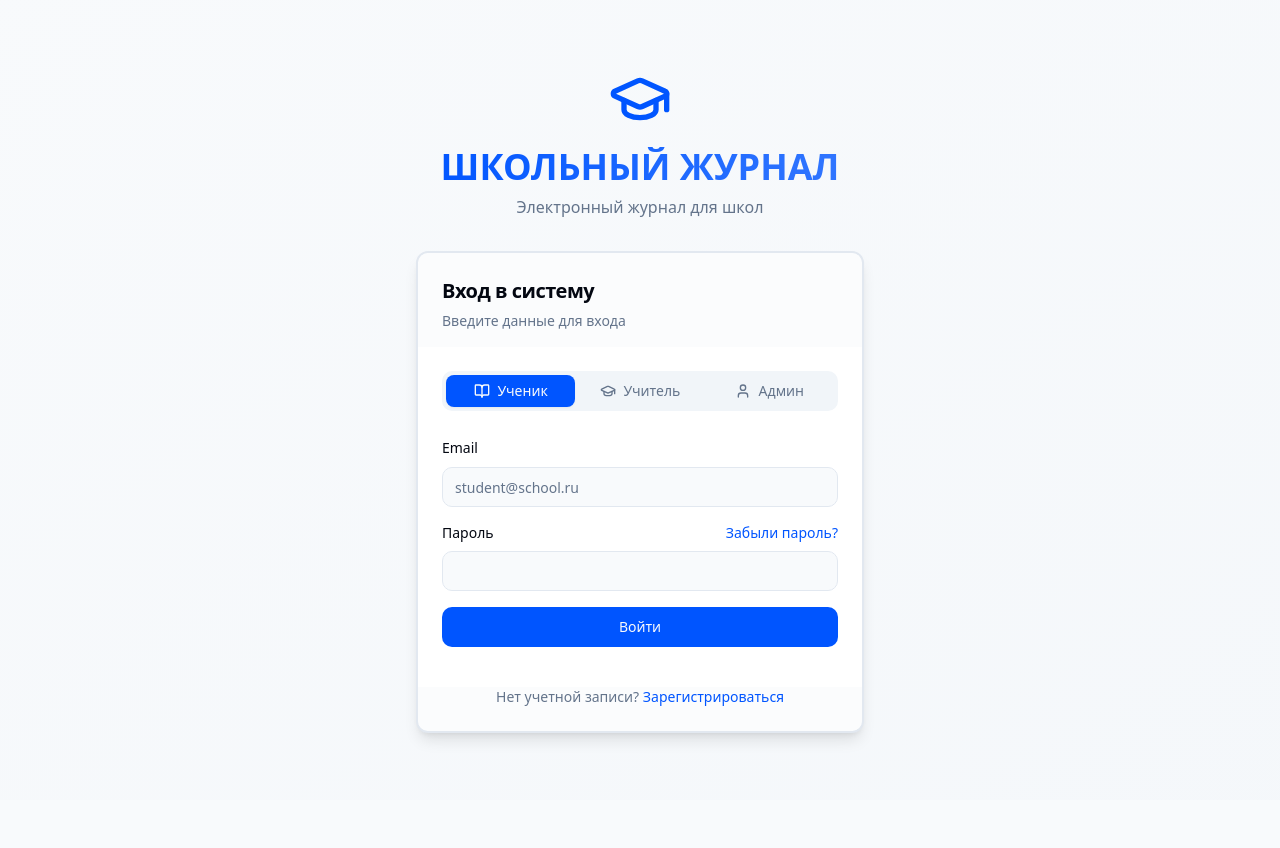
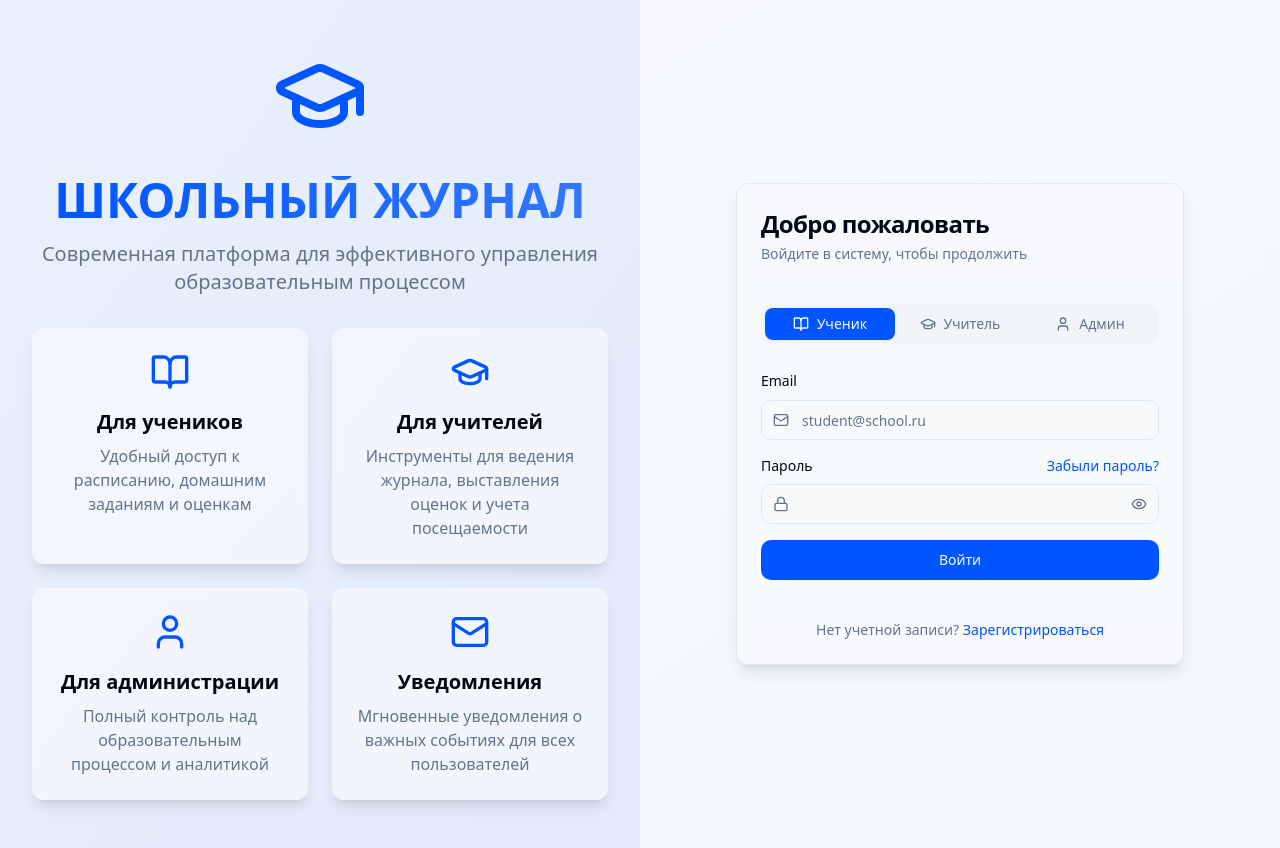
Before and after one commit to SNWT777/modern-journal-pal, a React (Vite) app: page /login in a window 1280 px wide. Before the commit the page ends 800 px from the top, so only its background shows below. Built offline with nearby package versions, Linux system fonts and the light colour scheme.

Commit message:
Refactor: Improve login page design
Improve the design of the login page.

```diff
--- a/src/pages/Login.tsx
+++ b/src/pages/Login.tsx
@@ -6,17 +6,20 @@ import { Button } from "@/components/ui/button";
 import { Input } from "@/components/ui/input";
 import { Label } from "@/components/ui/label";
 import { Tabs, TabsContent, TabsList, TabsTrigger } from "@/components/ui/tabs";
-import { GraduationCap, BookOpen, User, Loader2, ArrowLeft } from "lucide-react";
+import { GraduationCap, BookOpen, User, Loader2, ArrowLeft, Mail, Lock, Eye, EyeOff } from "lucide-react";
 import { useAuth } from "@/hooks/use-auth";
 import { Dialog, DialogContent, DialogDescription, DialogFooter, DialogHeader, DialogTitle } from "@/components/ui/dialog";
 import { Form, FormControl, FormField, FormItem, FormLabel, FormMessage } from "@/components/ui/form";
 import { z } from "zod";
 import { useForm } from "react-hook-form";
 import { zodResolver } from "@hookform/resolvers/zod";
+import { toast } from "sonner";
 
 const Login = () => {
   const [activeTab, setActiveTab] = useState<"login" | "register">("login");
   const [resetPasswordDialogOpen, setResetPasswordDialogOpen] = useState(false);
+  const [showPassword, setShowPassword] = useState(false);
+  const [showConfirmPassword, setShowConfirmPassword] = useState(false);
   const navigate = useNavigate();
   const { login, signup, resetPassword, isLoading } = useAuth();
 
@@ -30,6 +33,7 @@ const Login = () => {
     e.preventDefault();
     try {
       await login(email, password);
+      toast.success("Успешный вход в систему");
       navigate("/");
     } catch (error) {
       // Error is handled in auth context
@@ -63,6 +67,7 @@ const Login = () => {
   const onRegisterSubmit = async (values: z.infer<typeof registerSchema>) => {
     try {
       await signup(values.email, values.password, values.role, values.name);
+      toast.success("Регистрация успешна! Проверьте электронную почту для подтверждения.");
       setActiveTab("login");
     } catch (error) {
       // Error is handled in auth context
@@ -83,16 +88,61 @@ const Login = () => {
   const onResetPasswordSubmit = async (values: z.infer<typeof resetPasswordSchema>) => {
     try {
       await resetPassword(values.email);
+      toast.success("Инструкции по сбросу пароля отправлены на вашу почту");
       setResetPasswordDialogOpen(false);
     } catch (error) {
       // Error is handled in auth context
     }
   };
 
+  const togglePasswordVisibility = () => {
+    setShowPassword(!showPassword);
+  };
+
+  const toggleConfirmPasswordVisibility = () => {
+    setShowConfirmPassword(!showConfirmPassword);
+  };
+
   return (
-    <div className="flex items-center justify-center min-h-screen bg-gradient-to-br from-background/90 to-muted/50 px-4">
+    <div className="flex min-h-screen bg-gradient-to-br from-background/90 to-muted/50">
+      <div className="hidden lg:flex flex-1 bg-muted/30 items-center justify-center relative overflow-hidden">
+        <div className="absolute inset-0 bg-gradient-to-br from-primary/5 to-accent/10 z-0" />
+        <div className="relative z-10 flex flex-col items-center max-w-2xl mx-auto px-8 py-12 text-center">
+          <GraduationCap className="h-24 w-24 text-primary mb-8 animate-bounce" />
+          <h1 className="text-5xl font-bold mb-4 bg-gradient-to-r from-primary to-accent bg-clip-text text-transparent">
+            ШКОЛЬНЫЙ ЖУРНАЛ
+          </h1>
+          <p className="text-xl text-muted-foreground mb-8">
+            Современная платформа для эффективного управления образовательным процессом
+          </p>
+          <div className="grid grid-cols-1 md:grid-cols-2 gap-6 w-full max-w-2xl">
+            <div className="bg-background/70 backdrop-blur-sm p-6 rounded-xl shadow-lg">
+              <BookOpen className="h-10 w-10 text-primary mx-auto mb-4" />
+              <h3 className="text-xl font-semibold mb-2">Для учеников</h3>
+              <p className="text-muted-foreground">Удобный доступ к расписанию, домашним заданиям и оценкам</p>
+            </div>
+            <div className="bg-background/70 backdrop-blur-sm p-6 rounded-xl shadow-lg">
+              <GraduationCap className="h-10 w-10 text-primary mx-auto mb-4" />
+              <h3 className="text-xl font-semibold mb-2">Для учителей</h3>
+              <p className="text-muted-foreground">Инструменты для ведения журнала, выставления оценок и учета посещаемости</p>
+            </div>
+            <div className="bg-background/70 backdrop-blur-sm p-6 rounded-xl shadow-lg">
+              <User className="h-10 w-10 text-primary mx-auto mb-4" />
+              <h3 className="text-xl font-semibold mb-2">Для администрации</h3>
+              <p className="text-muted-foreground">Полный контроль над образовательным процессом и аналитикой</p>
+            </div>
+            <div className="bg-background/70 backdrop-blur-sm p-6 rounded-xl shadow-lg">
+              <Mail className="h-10 w-10 text-primary mx-auto mb-4" />
+              <h3 className="text-xl font-semibold mb-2">Уведомления</h3>
+              <p className="text-muted-foreground">Мгновенные уведомления о важных событиях для всех пользователей</p>
+            </div>
+          </div>
+        </div>
+      </div>
+
+      <div className="w-full lg:w-1/2 flex items-center justify-center p-8">
         <div className="w-full max-w-md">
-        <div className="text-center mb-8 animate-fade-in">
+          <div className="text-center mb-8 lg:hidden">
             <GraduationCap className="h-16 w-16 text-primary mx-auto mb-4" />
             <h1 className="text-4xl font-bold bg-gradient-to-r from-primary to-accent bg-clip-text text-transparent">
               ШКОЛЬНЫЙ ЖУРНАЛ
@@ -100,11 +150,11 @@ const Login = () => {
             <p className="text-muted-foreground mt-2">Электронный журнал для школ</p>
           </div>
 
-        <Card className="border-2 shadow-lg overflow-hidden">
-          <CardHeader className="bg-muted/30 pb-4">
+          <Card className="border shadow-lg overflow-hidden backdrop-blur-sm bg-background/90">
+            <CardHeader className="bg-muted/20 space-y-1 pb-4">
               <div className="flex justify-between items-center">
-              <CardTitle className="text-xl">
-                {activeTab === "login" ? "Вход в систему" : "Регистрация"}
+                <CardTitle className="text-2xl">
+                  {activeTab === "login" ? "Добро пожаловать" : "Создание аккаунта"}
                 </CardTitle>
 
                 {activeTab === "register" && (
@@ -121,8 +171,8 @@ const Login = () => {
               </div>
               <CardDescription>
                 {activeTab === "login"
-                ? "Введите данные для входа"
-                : "Создайте новую учетную запись"}
+                  ? "Войдите в систему, чтобы продолжить"
+                  : "Заполните форму для регистрации"}
               </CardDescription>
             </CardHeader>
 
@@ -149,6 +199,8 @@ const Login = () => {
                       <form onSubmit={handleLogin} className="space-y-4">
                         <div className="space-y-2">
                           <Label htmlFor="email">Email</Label>
+                          <div className="relative">
+                            <Mail className="absolute left-3 top-1/2 transform -translate-y-1/2 h-4 w-4 text-muted-foreground" />
                             <Input
                               id="email"
                               type="email"
@@ -156,8 +208,9 @@ const Login = () => {
                               value={email}
                               onChange={(e) => setEmail(e.target.value)}
                               required
-                          className="transition-all focus-visible:ring-primary"
+                              className="pl-10 transition-all focus-visible:ring-primary"
                             />
+                          </div>
                         </div>
                         <div className="space-y-2">
                           <div className="flex items-center justify-between">
@@ -171,14 +224,26 @@ const Login = () => {
                               Забыли пароль?
                             </Button>
                           </div>
+                          <div className="relative">
+                            <Lock className="absolute left-3 top-1/2 transform -translate-y-1/2 h-4 w-4 text-muted-foreground" />
                             <Input
                               id="password"
-                          type="password"
+                              type={showPassword ? "text" : "password"}
                               value={password}
                               onChange={(e) => setPassword(e.target.value)}
                               required
-                          className="transition-all focus-visible:ring-primary"
+                              className="pl-10 pr-10 transition-all focus-visible:ring-primary"
                             />
+                            <Button
+                              type="button"
+                              variant="ghost"
+                              size="icon"
+                              className="absolute right-0 top-0 h-full px-3 text-muted-foreground hover:text-foreground"
+                              onClick={togglePasswordVisibility}
+                            >
+                              {showPassword ? <EyeOff className="h-4 w-4" /> : <Eye className="h-4 w-4" />}
+                            </Button>
+                          </div>
                         </div>
                         <Button type="submit" className="w-full" disabled={isLoading}>
                           {isLoading ? (
@@ -197,6 +262,8 @@ const Login = () => {
                       <form onSubmit={handleLogin} className="space-y-4">
                         <div className="space-y-2">
                           <Label htmlFor="email">Email</Label>
+                          <div className="relative">
+                            <Mail className="absolute left-3 top-1/2 transform -translate-y-1/2 h-4 w-4 text-muted-foreground" />
                             <Input
                               id="email"
                               type="email"
@@ -204,8 +271,9 @@ const Login = () => {
                               value={email}
                               onChange={(e) => setEmail(e.target.value)}
                               required
-                          className="transition-all focus-visible:ring-primary"
+                              className="pl-10 transition-all focus-visible:ring-primary"
                             />
+                          </div>
                         </div>
                         <div className="space-y-2">
                           <div className="flex items-center justify-between">
@@ -219,14 +287,26 @@ const Login = () => {
                               Забыли пароль?
                             </Button>
                           </div>
+                          <div className="relative">
+                            <Lock className="absolute left-3 top-1/2 transform -translate-y-1/2 h-4 w-4 text-muted-foreground" />
                             <Input
                               id="password"
-                          type="password"
+                              type={showPassword ? "text" : "password"}
                               value={password}
                               onChange={(e) => setPassword(e.target.value)}
                               required
-                          className="transition-all focus-visible:ring-primary"
+                              className="pl-10 pr-10 transition-all focus-visible:ring-primary"
                             />
+                            <Button
+                              type="button"
+                              variant="ghost"
+                              size="icon"
+                              className="absolute right-0 top-0 h-full px-3 text-muted-foreground hover:text-foreground"
+                              onClick={togglePasswordVisibility}
+                            >
+                              {showPassword ? <EyeOff className="h-4 w-4" /> : <Eye className="h-4 w-4" />}
+                            </Button>
+                          </div>
                         </div>
                         <Button type="submit" className="w-full" disabled={isLoading}>
                           {isLoading ? (
@@ -245,6 +325,8 @@ const Login = () => {
                       <form onSubmit={handleLogin} className="space-y-4">
                         <div className="space-y-2">
                           <Label htmlFor="email">Email</Label>
+                          <div className="relative">
+                            <Mail className="absolute left-3 top-1/2 transform -translate-y-1/2 h-4 w-4 text-muted-foreground" />
                             <Input
                               id="email"
                               type="email"
@@ -252,8 +334,9 @@ const Login = () => {
                               value={email}
                               onChange={(e) => setEmail(e.target.value)}
                               required
-                          className="transition-all focus-visible:ring-primary"
+                              className="pl-10 transition-all focus-visible:ring-primary"
                             />
+                          </div>
                         </div>
                         <div className="space-y-2">
                           <div className="flex items-center justify-between">
@@ -267,14 +350,26 @@ const Login = () => {
                               Забыли пароль?
                             </Button>
                           </div>
+                          <div className="relative">
+                            <Lock className="absolute left-3 top-1/2 transform -translate-y-1/2 h-4 w-4 text-muted-foreground" />
                             <Input
                               id="password"
-                          type="password"
+                              type={showPassword ? "text" : "password"}
                               value={password}
                               onChange={(e) => setPassword(e.target.value)}
                               required
-                          className="transition-all focus-visible:ring-primary"
+                              className="pl-10 pr-10 transition-all focus-visible:ring-primary"
                             />
+                            <Button
+                              type="button"
+                              variant="ghost"
+                              size="icon"
+                              className="absolute right-0 top-0 h-full px-3 text-muted-foreground hover:text-foreground"
+                              onClick={togglePasswordVisibility}
+                            >
+                              {showPassword ? <EyeOff className="h-4 w-4" /> : <Eye className="h-4 w-4" />}
+                            </Button>
+                          </div>
                         </div>
                         <Button type="submit" className="w-full" disabled={isLoading}>
                           {isLoading ? (
@@ -290,7 +385,7 @@ const Login = () => {
                     </TabsContent>
                   </Tabs>
                 </CardContent>
-              <CardFooter className="flex flex-col space-y-4 bg-muted/30 mt-4">
+                <CardFooter className="flex flex-col space-y-4 bg-muted/20 mt-4">
                   <div className="text-center text-sm text-muted-foreground">
                     <span>Нет учетной записи? </span>
                     <Button variant="link" className="p-0 h-auto" onClick={() => setActiveTab("register")}>
@@ -310,7 +405,10 @@ const Login = () => {
                         <FormItem>
                           <FormLabel>Имя и фамилия</FormLabel>
                           <FormControl>
-                          <Input placeholder="Иван Иванов" {...field} />
+                            <div className="relative">
+                              <User className="absolute left-3 top-1/2 transform -translate-y-1/2 h-4 w-4 text-muted-foreground" />
+                              <Input placeholder="Иван Иванов" className="pl-10" {...field} />
+                            </div>
                           </FormControl>
                           <FormMessage />
                         </FormItem>
@@ -324,7 +422,10 @@ const Login = () => {
                         <FormItem>
                           <FormLabel>Email</FormLabel>
                           <FormControl>
-                          <Input type="email" placeholder="example@school.ru" {...field} />
+                            <div className="relative">
+                              <Mail className="absolute left-3 top-1/2 transform -translate-y-1/2 h-4 w-4 text-muted-foreground" />
+                              <Input type="email" placeholder="example@school.ru" className="pl-10" {...field} />
+                            </div>
                           </FormControl>
                           <FormMessage />
                         </FormItem>
@@ -338,7 +439,23 @@ const Login = () => {
                         <FormItem>
                           <FormLabel>Пароль</FormLabel>
                           <FormControl>
-                          <Input type="password" {...field} />
+                            <div className="relative">
+                              <Lock className="absolute left-3 top-1/2 transform -translate-y-1/2 h-4 w-4 text-muted-foreground" />
+                              <Input
+                                type={showPassword ? "text" : "password"}
+                                className="pl-10 pr-10"
+                                {...field}
+                              />
+                              <Button
+                                type="button"
+                                variant="ghost"
+                                size="icon"
+                                className="absolute right-0 top-0 h-full px-3 text-muted-foreground hover:text-foreground"
+                                onClick={togglePasswordVisibility}
+                              >
+                                {showPassword ? <EyeOff className="h-4 w-4" /> : <Eye className="h-4 w-4" />}
+                              </Button>
+                            </div>
                           </FormControl>
                           <FormMessage />
                         </FormItem>
@@ -352,7 +469,23 @@ const Login = () => {
                         <FormItem>
                           <FormLabel>Подтвердите пароль</FormLabel>
                           <FormControl>
-                          <Input type="password" {...field} />
+                            <div className="relative">
+                              <Lock className="absolute left-3 top-1/2 transform -translate-y-1/2 h-4 w-4 text-muted-foreground" />
+                              <Input
+                                type={showConfirmPassword ? "text" : "password"}
+                                className="pl-10 pr-10"
+                                {...field}
+                              />
+                              <Button
+                                type="button"
+                                variant="ghost"
+                                size="icon"
+                                className="absolute right-0 top-0 h-full px-3 text-muted-foreground hover:text-foreground"
+                                onClick={toggleConfirmPasswordVisibility}
+                              >
+                                {showConfirmPassword ? <EyeOff className="h-4 w-4" /> : <Eye className="h-4 w-4" />}
+                              </Button>
+                            </div>
                           </FormControl>
                           <FormMessage />
                         </FormItem>
@@ -417,6 +550,7 @@ const Login = () => {
             )}
           </Card>
         </div>
+      </div>
 
       {/* Password Reset Dialog */}
       <Dialog open={resetPasswordDialogOpen} onOpenChange={setResetPasswordDialogOpen}>
@@ -437,7 +571,10 @@ const Login = () => {
                   <FormItem>
                     <FormLabel>Email</FormLabel>
                     <FormControl>
-                      <Input type="email" placeholder="your@email.com" {...field} />
+                      <div className="relative">
+                        <Mail className="absolute left-3 top-1/2 transform -translate-y-1/2 h-4 w-4 text-muted-foreground" />
+                        <Input type="email" placeholder="your@email.com" className="pl-10" {...field} />
+                      </div>
                     </FormControl>
                     <FormMessage />
                   </FormItem>
```
Lines whose indentation alone changed are shown as unchanged.
